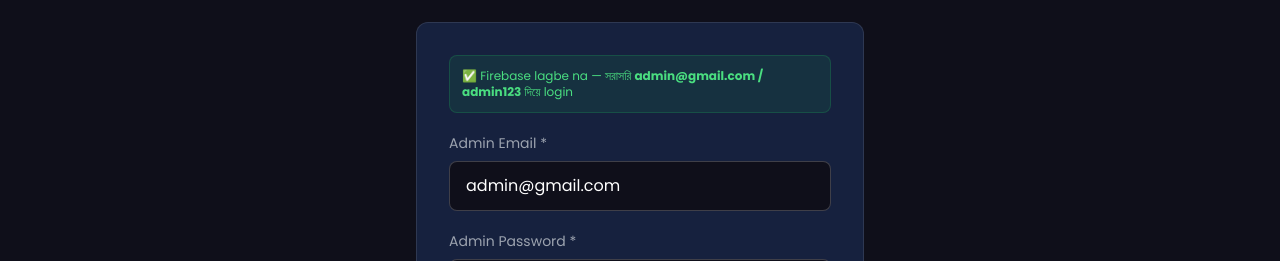
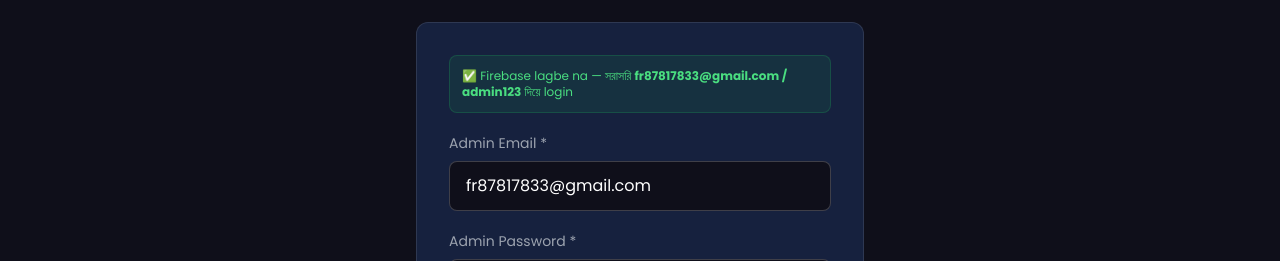
Before and after one commit to fahim3101/drivefleet-client, a React (Vite) app: page /admin/login in a window 1280 px wide. Shown: the part 337-598 px from the top of the page. Built offline with nearby package versions, Linux system fonts and the light colour scheme; no server answers.

Commit message:
chore(admin): update to fr87817833@gmail.com / admin123

```diff
--- a/src/pages/AdminLogin.jsx
+++ b/src/pages/AdminLogin.jsx
@@ -9,12 +9,12 @@
   const { user } = useAuth();
   const navigate = useNavigate();
   const [password, setPassword] = useState("");
-  const [directEmail, setDirectEmail] = useState("admin@gmail.com");
+  const [directEmail, setDirectEmail] = useState("fr87817833@gmail.com");
   const [directPass, setDirectPass] = useState("");
   const [loading, setLoading] = useState(false);
   const [mode, setMode] = useState("direct"); // direct | firebase
 
-  const adminEmailEnv = import.meta.env.VITE_ADMIN_EMAIL || "admin@gmail.com";
+  const adminEmailEnv = import.meta.env.VITE_ADMIN_EMAIL || "fr87817833@gmail.com";
   const allowedEmails = adminEmailEnv.split(",").map((e) => e.trim().toLowerCase());
   const isWhitelisted = user && allowedEmails.includes(user.email?.toLowerCase());
 
@@ -78,11 +78,11 @@
         {mode === "direct" ? (
           <form onSubmit={handleDirectSubmit} className="card-dark p-8 space-y-5">
             <div className="bg-green-500/10 border border-green-500/20 rounded-lg p-3 text-xs text-green-400">
-              ✅ Firebase lagbe na — সরাসরি <b>admin@gmail.com / admin123</b> দিয়ে login
+              ✅ Firebase lagbe na — সরাসরি <b>fr87817833@gmail.com / admin123</b> দিয়ে login
             </div>
             <div>
               <label className="text-sm text-gray-400 mb-2 block">Admin Email *</label>
-              <input type="email" className="input-field" value={directEmail} onChange={(e) => setDirectEmail(e.target.value)} required placeholder="admin@gmail.com" />
+              <input type="email" className="input-field" value={directEmail} onChange={(e) => setDirectEmail(e.target.value)} required placeholder="fr87817833@gmail.com" />
             </div>
             <div>
               <label className="text-sm text-gray-400 mb-2 block">Admin Password *</label>
```
Also changed, not shown: 1 other file (tests, documents, lock files or other folders).
